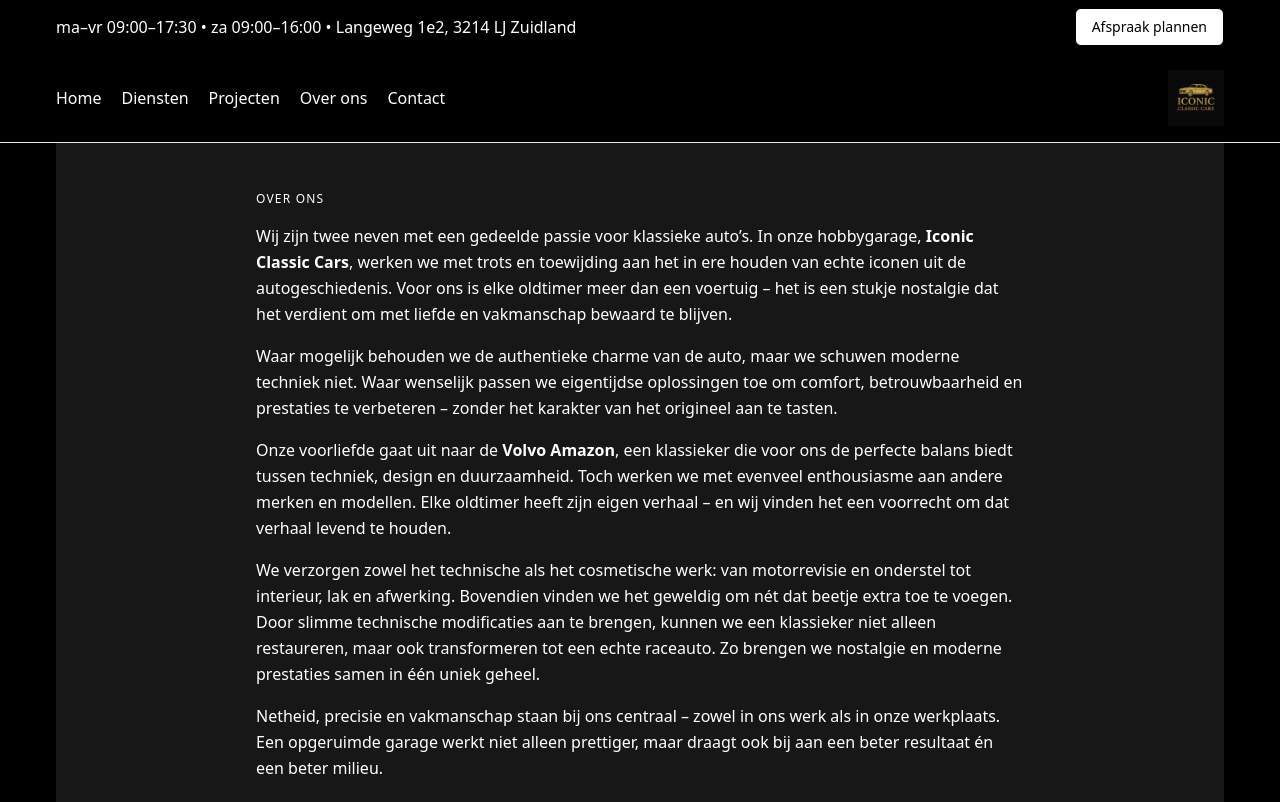
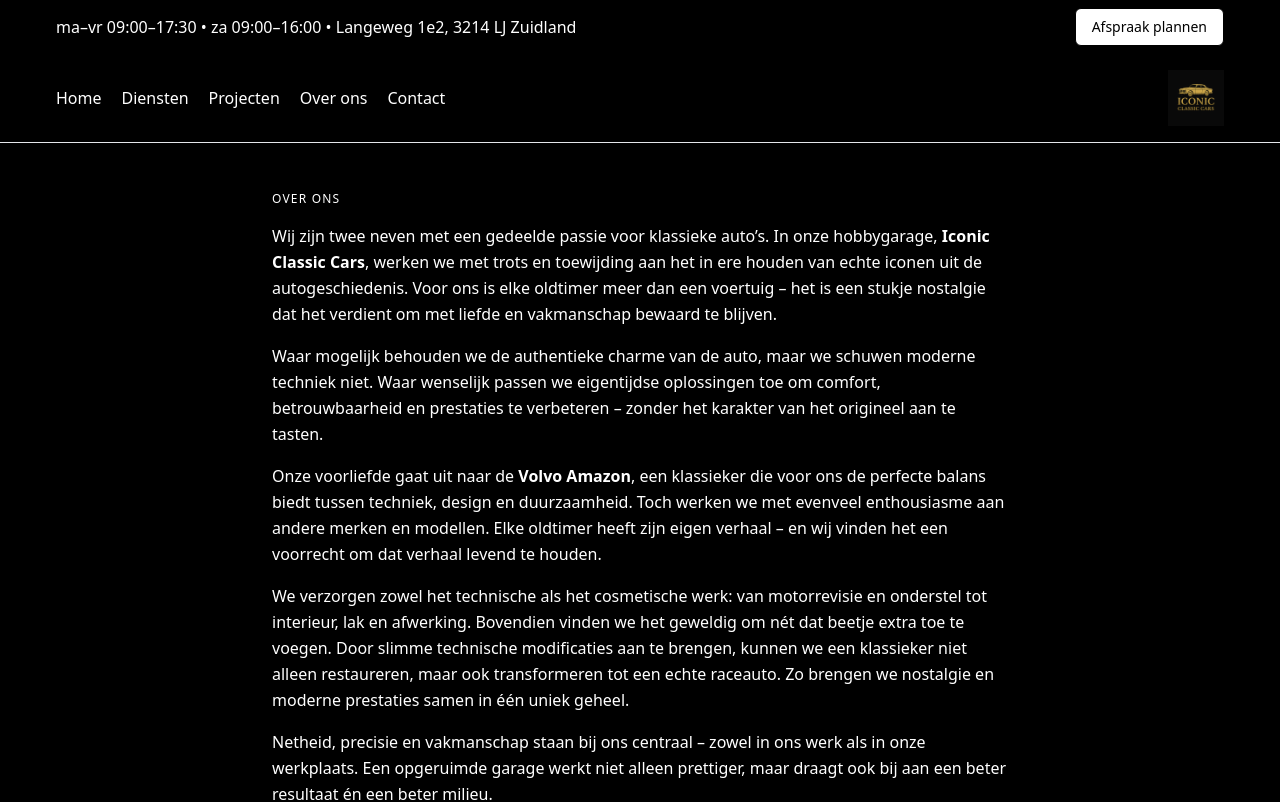
Before and after one commit to iconicclassiccars1-creator/iconic-classic-cars, a Next.js app: page /over in a window 1280 px wide. Shown: the top 802 px of the page. Built offline with nearby package versions, Linux system fonts and the light colour scheme.

Commit message:
Over pagina volledig zwarte achtergrond

```diff
--- a/app/over/page.tsx
+++ b/app/over/page.tsx
@@ -3,8 +3,8 @@ import Link from "next/link";
 
 export default function OverPage() {
   return (
-    <main className="section py-12 bg-neutral-900 text-white">
-      <div className="max-w-3xl mx-auto">
+    <main className="bg-black text-white min-h-screen py-12">
+      <div className="max-w-3xl mx-auto px-4">
         <div className="kicker text-white">Over ons</div>
 
         <div className="mt-4 space-y-4 leading-relaxed">
```
